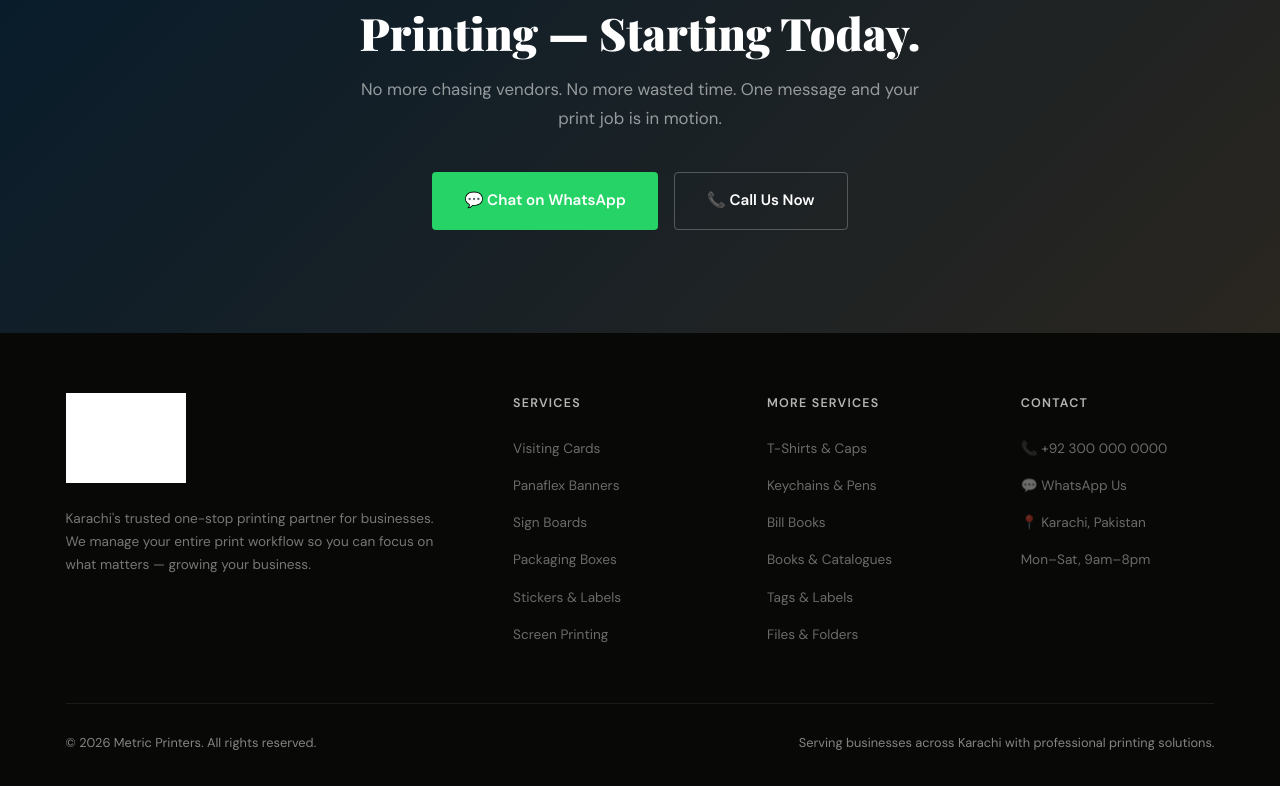
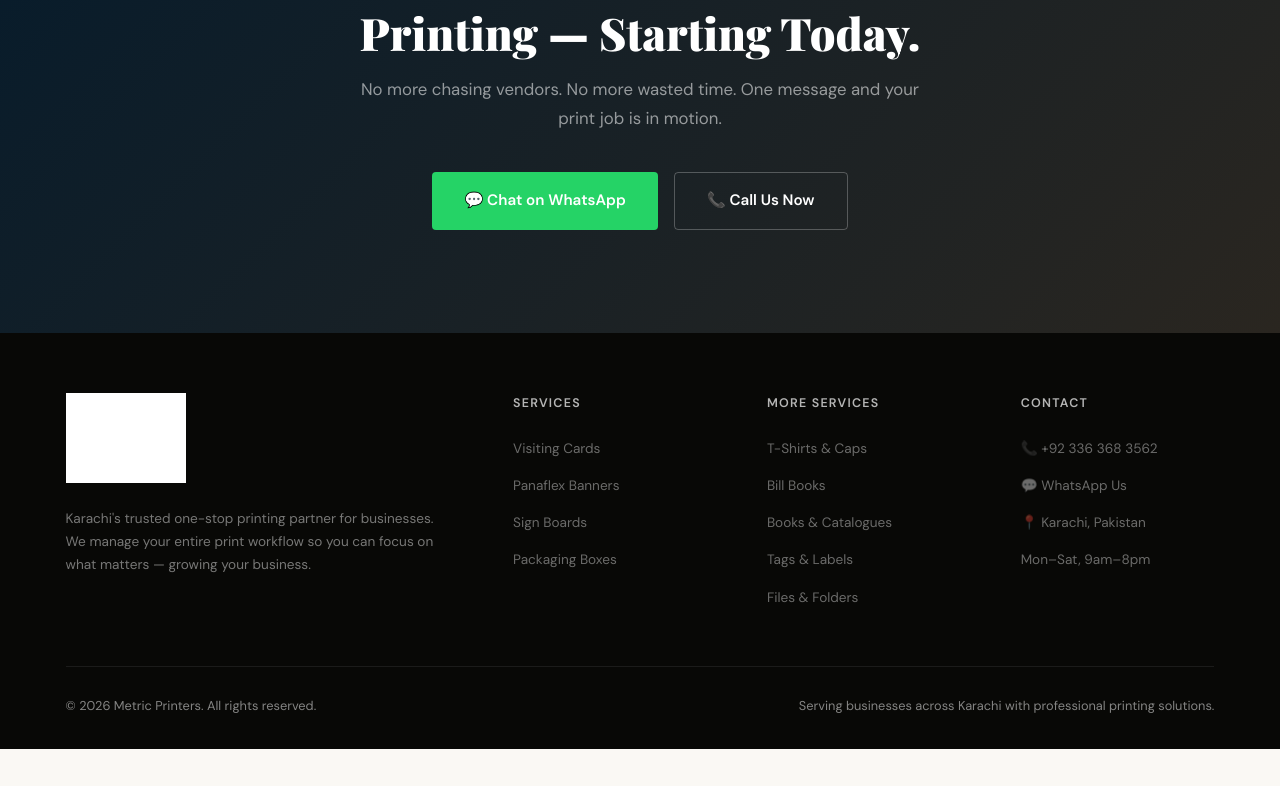
Before and after one commit to Hamza-MAhmed/MetricPrinters, a Next.js app: page /MetricPrinters/ in a window 1280 px wide. Shown: the part 6789-7575 px from the top of the page. After the commit the page ends 7538 px from the top, so only its background shows below. Built offline with nearby package versions, Linux system fonts and the light colour scheme; grey boxes are pictures that could not be loaded.

Commit message:
services image

```diff
--- a/components/Sections.tsx
+++ b/components/Sections.tsx
@@ -189,7 +189,7 @@
           <div className="footer-col">
             <h5>Services</h5>
             <ul>
-              {['Visiting Cards', 'Panaflex Banners', 'Sign Boards', 'Packaging Boxes', 'Stickers & Labels', 'Screen Printing'].map((s) => (
+              {['Visiting Cards', 'Panaflex Banners', 'Sign Boards', 'Packaging Boxes'].map((s) => (
                 <li key={s}>
                   <a href="#services">{s}</a>
                 </li>
@@ -199,7 +199,7 @@
           <div className="footer-col">
             <h5>More Services</h5>
             <ul>
-              {['T-Shirts & Caps', 'Keychains & Pens', 'Bill Books', 'Books & Catalogues', 'Tags & Labels', 'Files & Folders'].map((s) => (
+              {['T-Shirts & Caps', 'Bill Books', 'Books & Catalogues', 'Tags & Labels', 'Files & Folders'].map((s) => (
                 <li key={s}>
                   <a href="#services">{s}</a>
                 </li>
@@ -210,7 +210,7 @@
             <h5>Contact</h5>
             <ul>
               <li>
-                <a href="tel:+923363683562">📞 +92 300 000 0000</a>
+                <a href="tel:+923363683562">📞 +92 336 368 3562</a>
               </li>
               <li>
                 <a href="https://wa.me/923363683562" target="_blank" rel="noopener noreferrer">
```
